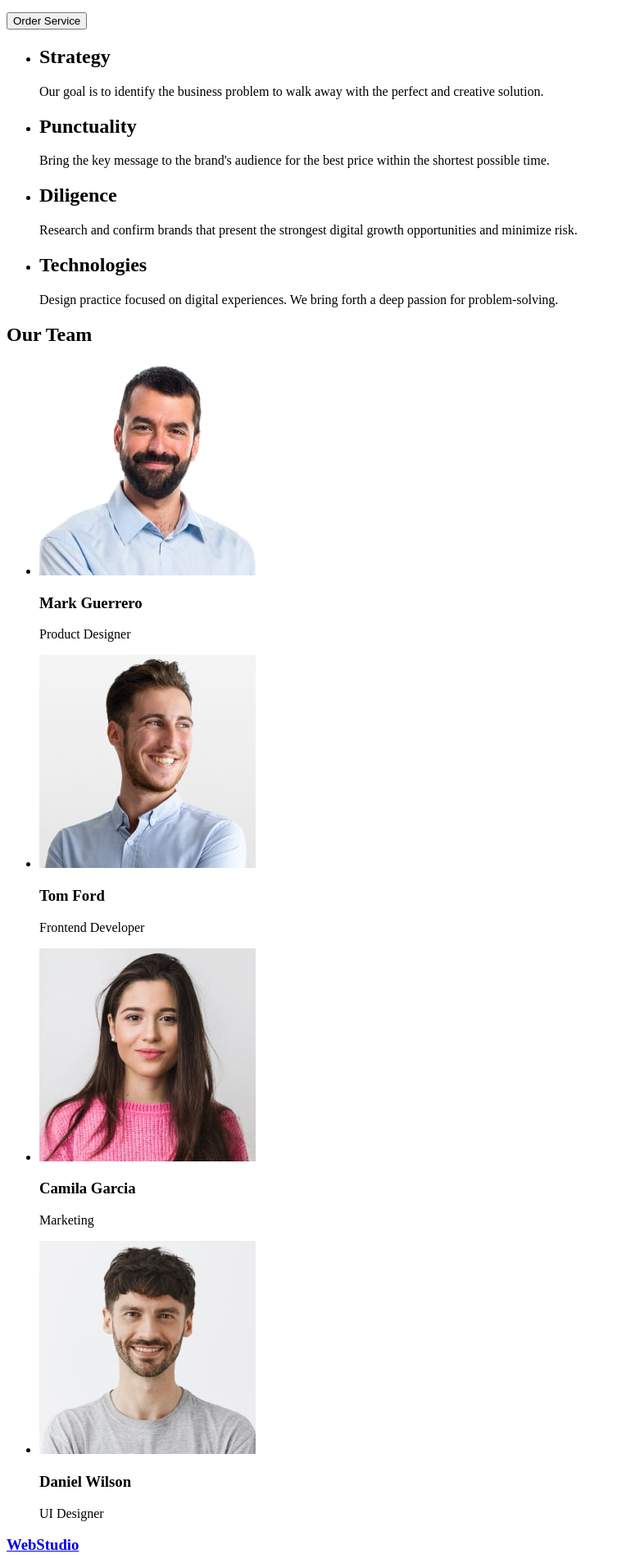
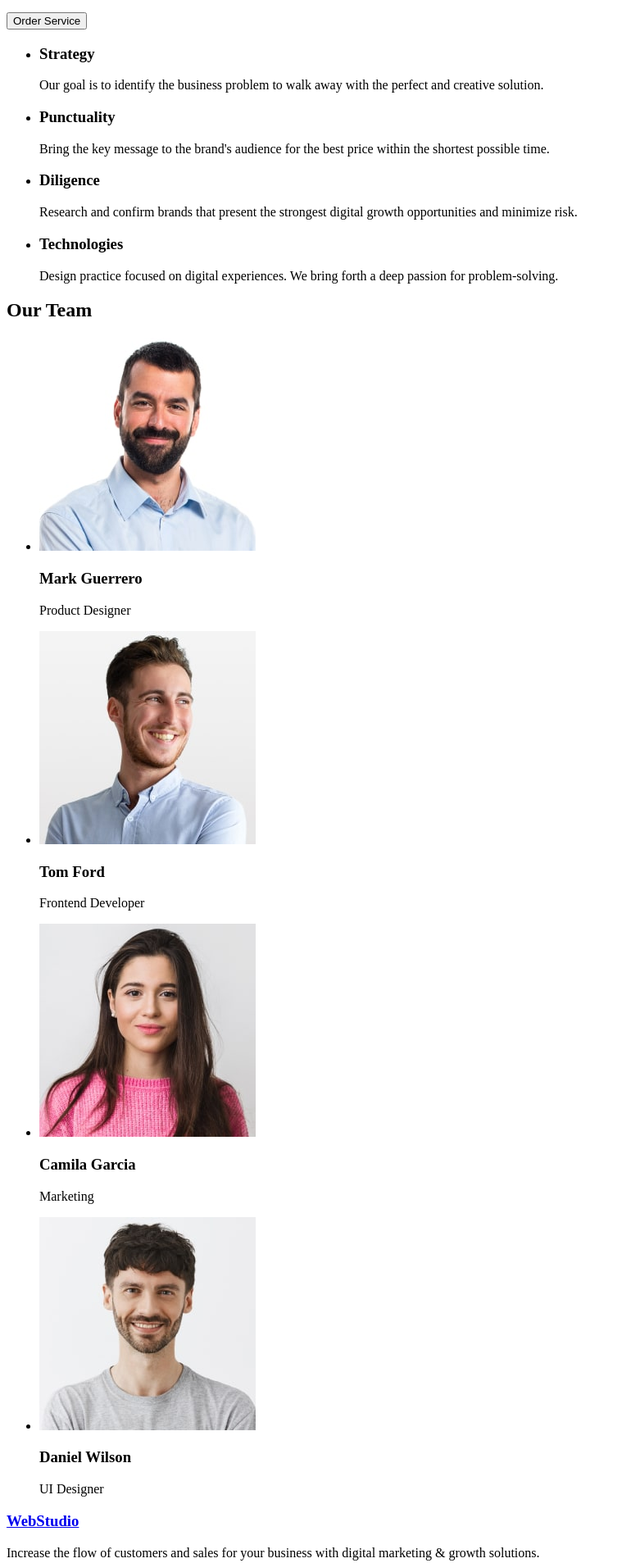
Before and after one commit to NataliiaMaik/goit-markup-hw-01, a plain HTML site: page index.html in a window 1280 px wide. Shown: the part 200-2107 px from the top of the page at 82% size, without its empty margins (0-759 px from the left). Drawn offline with Linux system fonts and the light colour scheme.

Commit message:
update index.html

```diff
--- a/index.html
+++ b/index.html
@@ -9,8 +9,7 @@
 <body>
     <header>
         <nav>
-        <a href="./index.html"> <span>WebStudio</span>
-        </a>
+        <a href="./index.html">WebStudio</a>
          <ul>
              <li><a href="">Studio</a></li>
              <li><a href="">Portfolio</a></li>
@@ -30,27 +29,26 @@
     </header>
 <main>
     <section>
-        <h1>Effective Solutions
-        for Your Business</h1>
+        <h2>Effective Solutions for Your Business</h2>
     <button type="button">Order Service</button>
     </section>
     <section>
          <ul>
             <li>
-                <h2>Strategy</h2>
+                <h3>Strategy</h3>
                 <p>Our goal is to identify the business
                 problem to walk away with the perfect and creative solution.</p>
             </li>
             <li>
-                <h2>Punctuality</h2>
+                <h3>Punctuality</h3>
                 <p>Bring the key message to the brand's audience for the best price within the shortest possible time.</p>
             </li>
             <li>
-                <h2>Diligence</h2>
+                <h3>Diligence</h3>
                 <p>Research and confirm brands that present the strongest digital growth opportunities and minimize risk.</p>
             </li>
             <li>
-                <h2>Technologies</h2>
+                <h3>Technologies</h3>
                 <p>Design practice focused on digital experiences. We bring forth a deep passion for problem-solving.</p>
             </li>
          </ul>
@@ -83,8 +81,7 @@
 </main>
     <footer>
     <h3>
-    <a href="./index.html"><span>WebStudio</span>
-    </a>
+    <a href="./index.html">WebStudio</a>
     </h3>
         <p>Increase the flow of customers and sales for your business with digital marketing & growth solutions.</p>
     </footer>
```
